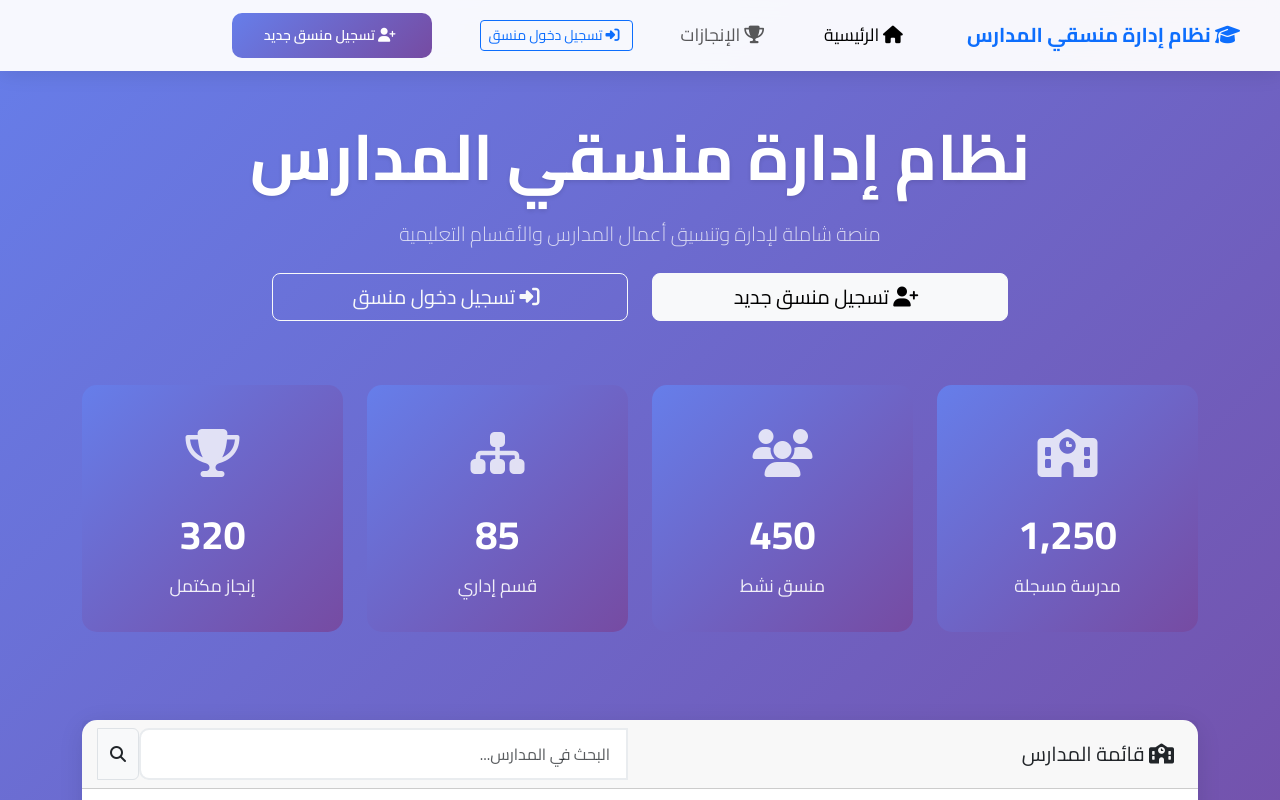
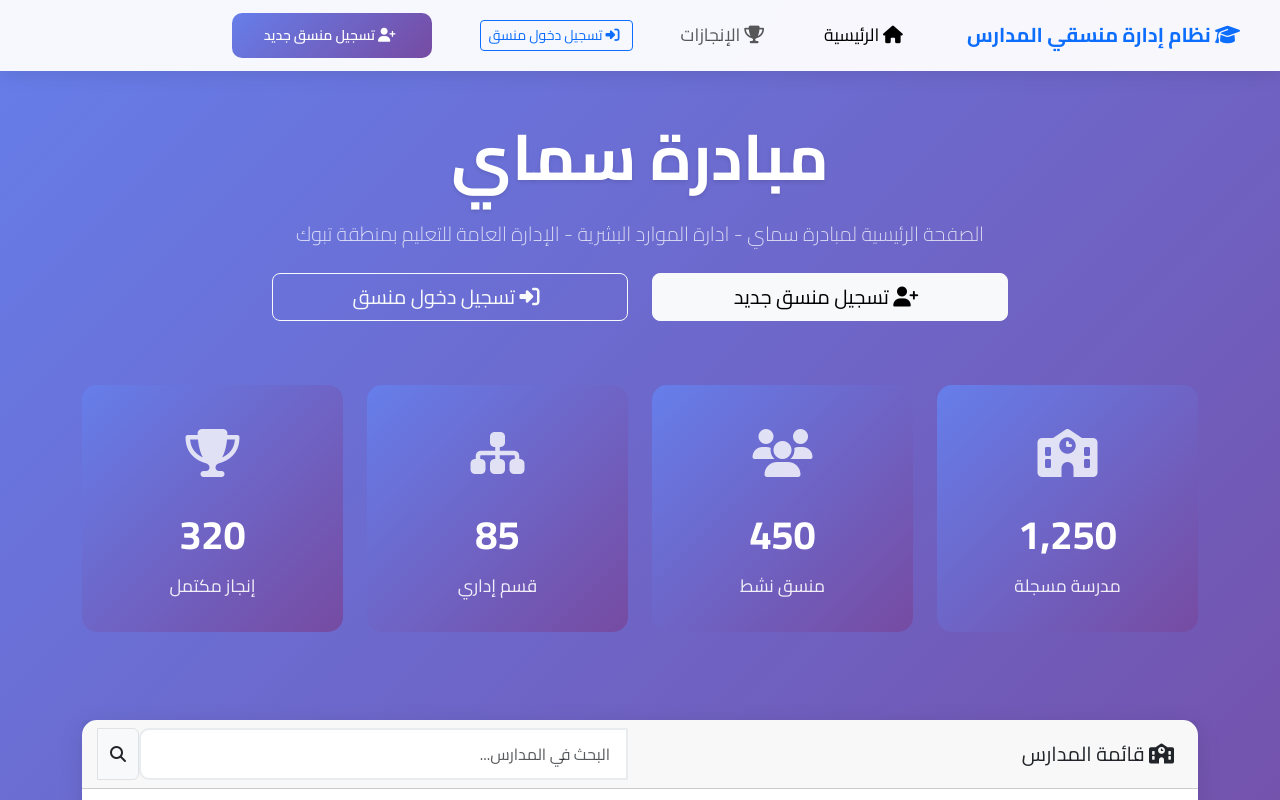
Before and after one commit to akrm17744-gif/samai-website, a website: page index.html in a window 1280 px wide. Shown: the top 800 px of the page. Drawn offline with nearby package versions, Linux system fonts and the light colour scheme.

Commit message:
Update index.html

```diff
--- a/index.html
+++ b/index.html
@@ -3,7 +3,7 @@
 <head>
     <meta charset="UTF-8">
     <meta name="viewport" content="width=device-width, initial-scale=1.0">
-    <title>نظام إدارة منسقي المدارس - الصفحة الرئيسية</title>
+    <title>مبادرة سماي</title>
 
     <!-- Bootstrap CSS -->
     <link href="https://cdn.jsdelivr.net/npm/bootstrap@5.3.0/dist/css/bootstrap.min.css" rel="stylesheet">
@@ -67,10 +67,10 @@
         <div class="row mb-5">
             <div class="col-12 text-center">
                 <h1 class="display-3 fw-bold text-white mb-4">
-                    نظام إدارة منسقي المدارس
+                    مبادرة سماي
                 </h1>
                 <p class="lead text-white opacity-75 mb-4">
-                    منصة شاملة لإدارة وتنسيق أعمال المدارس والأقسام التعليمية
+                    الصفحة الرئيسية لمبادرة سماي - ادارة الموارد البشرية - الإدارة العامة للتعليم بمنطقة تبوك
                 </p>
                 <div class="row justify-content-center">
                     <div class="col-md-4 mb-3">
```
